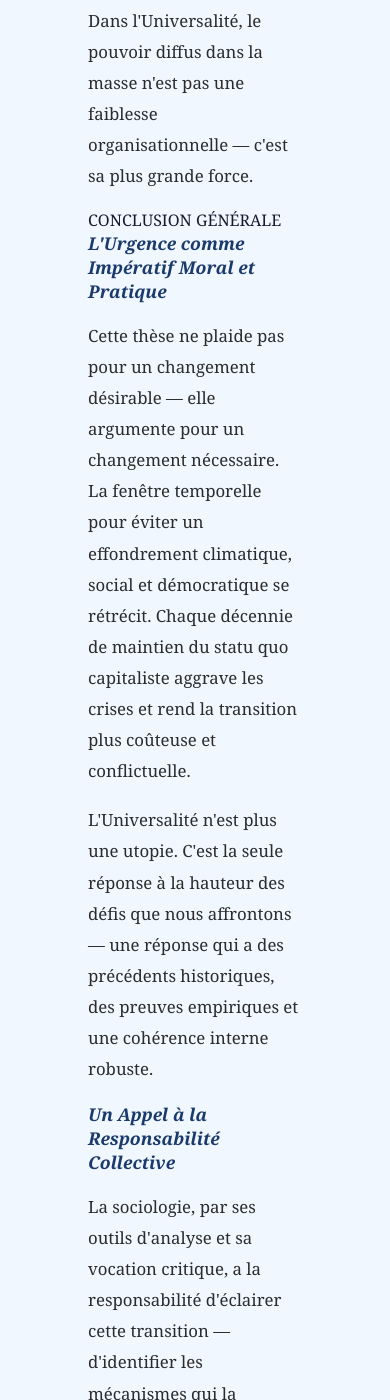
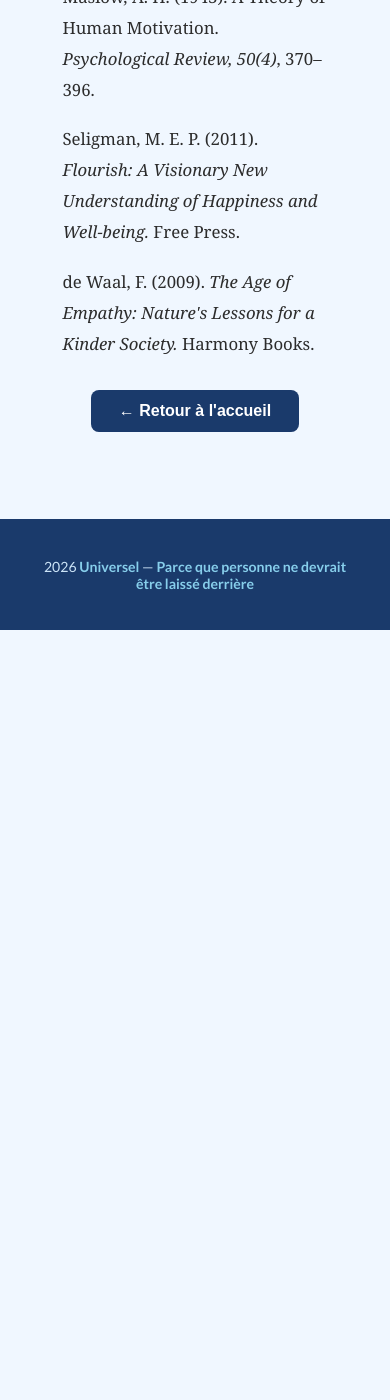
Before and after one commit to Monde-Universel/Monde-Universel.github.io, a Jekyll site: the page built from these.html, in a window 390 px wide and 1400 px high, scrolled down 31197 px. Built offline with Jekyll 4.4.1, drawn with Linux system fonts in a browser that asks for light colours; after the commit the page ends 31827 px from its top, so only the background shows below that.

Commit message:
Add files via upload

```diff
--- a/these.html
+++ b/these.html
@@ -1,137 +1,125 @@
 ---
 layout: default
 title: "Un peu plus… — Thèse | Universel"
-description: ""
+description: "Analyse approfondie de l'Universalité comme alternative systémique au capitalisme — socio-trajectoire évolutive, gouvernance autorégulatrice et bien-être collectif."
 lang: fr
 canonical: "https://monde-universel.github.io/these.html"
-keywords: ""
+keywords: "universalité, alternative capitalisme, socio-trajectoire évolutive, gouvernance autorégulatrice, bien-être collectif, inégalités, mouvement universel"
 robots: "index, follow"
 author: "Le Fondateur — Universel"
-og_title: ""
-og_description: ""
+og_title: "Un peu plus… — Thèse | Universel"
+og_description: "Analyse approfondie de l'Universalité comme alternative systémique au capitalisme — socio-trajectoire évolutive, gouvernance autorégulatrice et bien-être collectif."
 og_image: "https://monde-universel.github.io/logouniversel.jpeg.JPG"
 og_url: "https://monde-universel.github.io/these.html"
 og_type: "article"
 og_locale: "fr_CA"
 ---
 
+
 <style>
-
 .these-editorial {
   max-width: 980px;
   margin: 0 auto;
   padding: clamp(2rem, 4vw, 3.5rem) 1rem clamp(3rem, 6vw, 5rem);
 }
-.these-editorial .container {
+.these-editorial .page-shell {
   max-width: 920px;
   margin: 0 auto;
 }
+.these-editorial h1,
+.these-editorial h2,
+.these-editorial h3 {
+  color: var(--color-primary, #1a3a6b);
+}
 .these-editorial h1 {
   margin: 0 0 0.85rem;
-  color: var(--color-primary, #1a3a6b);
-  font-size: clamp(2.1rem, 5vw, 4rem);
+  font-size: clamp(2rem, 4.6vw, 3.8rem);
   line-height: 1.08;
   letter-spacing: -0.02em;
 }
 .these-editorial .discipline {
   margin: 1rem 0 2rem;
-  font-size: 1.05rem;
-  color: var(--color-text-muted, #555);
+  text-align: center;
+  font-style: italic;
+  color: var(--color-text-muted, #5f6470);
 }
 .these-editorial .resume-box,
 .these-editorial .toc,
-.these-editorial .content-section,
+.these-editorial .chapter,
+.these-editorial .intro-section,
+.these-editorial .conclusion-box,
 .these-editorial .quote-box,
 .these-editorial .bib-section {
   box-sizing: border-box;
 }
-.these-editorial .resume-box {
-  margin: 0 0 2.5rem;
+.these-editorial .resume-box,
+.these-editorial .toc,
+.these-editorial .conclusion-box,
+.these-editorial .quote-box {
+  margin: 0 0 2rem;
   padding: 1.35rem 1.25rem;
+  border: 1px solid color-mix(in srgb, var(--color-primary, #1a3a6b) 12%, transparent);
   border-radius: 16px;
-  background: linear-gradient(145deg, rgba(255,255,255,0.96) 0%, rgba(233,244,255,0.82) 100%);
-  border: 1px solid rgba(26,58,107,0.10);
+  background: color-mix(in srgb, var(--color-surface, #ffffff) 90%, #dff1ff 10%);
 }
-.these-editorial .toc {
-  margin: 2.75rem 0 3rem;
-  padding-top: 0.5rem;
-}
-.these-editorial .toc h2 {
-  margin-bottom: 1rem;
-}
-.these-editorial .toc ol {
-  padding-left: 1.2rem;
-}
-.these-editorial .toc li {
-  margin-bottom: 0.45rem;
-}
-.these-editorial .content-section {
-  margin-bottom: 2rem;
-}
-.these-editorial .content-section h2 {
-  margin: 2.5rem 0 1rem;
-  color: var(--color-primary, #1a3a6b);
-}
-.these-editorial .content-section h3 {
-  margin: 1.75rem 0 0.75rem;
-  color: var(--color-primary, #1a3a6b);
+.these-editorial .toc ol,
+.these-editorial .toc ul,
+.these-editorial .chapter ol,
+.these-editorial .chapter ul,
+.these-editorial .intro-section ol,
+.these-editorial .intro-section ul,
+.these-editorial .conclusion-box ol,
+.these-editorial .conclusion-box ul,
+.these-editorial #bibliographie ul,
+.these-editorial #bibliographie ol {
+  padding-left: 1.35rem;
 }
 .these-editorial p,
 .these-editorial li {
-  font-size: 1.04rem;
-  line-height: 1.88;
+  line-height: 1.85;
 }
-.these-editorial .quote-box {
-  margin: 1.5rem 0;
-  padding: 1rem 1.1rem;
-  border-left: 4px solid var(--color-accent, #87CEEB);
-  border-radius: 14px;
-  background: linear-gradient(145deg, rgba(255,255,255,0.96) 0%, rgba(233,244,255,0.72) 100%);
+.these-editorial .part-title,
+.these-editorial .part-header {
+  margin: 2.2rem 0 1rem;
+  font-weight: 700;
+  color: var(--color-primary, #1a3a6b);
 }
-.these-editorial .bib-section {
-  margin-top: 1.6rem;
+.these-editorial .chapter,
+.these-editorial .intro-section,
+.these-editorial .bib-section,
+.these-editorial #conclusion,
+.these-editorial #bibliographie {
+  margin-bottom: 1.75rem;
 }
 .these-editorial .bib-item {
-  margin-bottom: 0.75rem;
+  margin-bottom: 0.8rem;
+}
+.these-editorial a {
+  color: var(--color-primary, #1a3a6b);
+}
+.these-editorial hr {
+  margin: 2rem 0;
+  border: 0;
+  border-top: 1px solid color-mix(in srgb, var(--color-primary, #1a3a6b) 14%, transparent);
 }
 html[lang="fr"] #content-fr { display: block; }
 html[lang="fr"] #content-en { display: none; }
 html[lang="en"] #content-fr { display: none; }
 html[lang="en"] #content-en { display: block; }
-@media (prefers-color-scheme: dark) {
-  .these-editorial .discipline { color: rgba(237,246,248,0.78); }
+@media (max-width: 700px) {
+  .these-editorial { padding-inline: 0.9rem; }
   .these-editorial .resume-box,
-  .these-editorial .quote-box {
-    background: linear-gradient(145deg, rgba(19,26,36,0.96) 0%, rgba(11,17,26,0.99) 100%);
-    border-color: rgba(135,206,235,0.18);
-  }
+  .these-editorial .toc,
+  .these-editorial .conclusion-box,
+  .these-editorial .quote-box { padding: 1.05rem; }
 }
-html[data-theme="dark"] .these-editorial .discipline { color: rgba(237,246,248,0.78); }
-html[data-theme="dark"] .these-editorial .resume-box,
-html[data-theme="dark"] .these-editorial .quote-box {
-  background: linear-gradient(145deg, rgba(19,26,36,0.96) 0%, rgba(11,17,26,0.99) 100%);
-  border-color: rgba(135,206,235,0.18);
-}
-
-.container { max-width: 820px; margin: 0 auto; padding: 40px 24px 60px; }
-.resume-box {
-            background: #1a3a6b; color: #e8f4fd; border-radius: 12px;
-            padding: 24px 28px; margin-bottom: 36px; line-height: 1.8; font-size: 1rem;
-        }
-.discipline { text-align: center; font-style: italic; color: #555; font-family: Arial, sans-serif; font-size: 0.95rem; margin-bottom: 30px; }
-.toc { background: #fff; border-radius: 12px; box-shadow: 0 4px 18px rgba(0,0,0,0.08); padding: 28px 32px; margin-bottom: 40px; }
-.toc h2 { color: #1a3a6b; font-size: 1.2rem; margin-bottom: 18px; border-left: 5px solid #87CEEB; padding-left: 12px; }
-.toc ol { padding-left: 20px; }
-.toc li { margin-bottom: 7px; font-family: Arial, sans-serif; font-size: 0.95rem; }
-.toc a { color: #1a3a6b; text-decoration: none; border-bottom: 1px dotted #87CEEB; }
-.part-title { font-weight: bold; color: #555; margin: 14px 0 6px; font-style: italic; list-style: none; margin-left: -20px; }
-.bib-section { margin-bottom: 30px; }
-.bib-item { font-size: 0.93rem; line-height: 1.7; color: #333; margin-bottom: 10px; padding-left: 20px; text-indent: -20px; font-family: Arial, sans-serif; }
 </style>
 
 <section class="these-editorial">
-  <div class="container">
-<div id="content-fr" >
+  <div class="page-shell">
+<div id="content-fr">
+
+<div class="container">
 <h1>De l'Urgence de Remplacer le Capitalisme par l'Universalité</h1>
 <h1 style="font-size:1.2rem; margin-top:8px;">Vers un Nouveau Paradigme de Gouvernance Humaine</h1>
 <p class="discipline">Thèse de sociologie politique et économique</p>
@@ -418,11 +406,15 @@
 <p class="bib-item">de Waal, F. (2009). <em>The Age of Empathy: Nature's Lessons for a Kinder Society.</em> Harmony Books.</p>
 </div>
 </div>
+<div style="text-align:center; margin-top:40px;">
+<a data-i18n="back_home" href="index.html" style="background:#1a3a6b; color:#fff; padding:12px 28px; border-radius:8px; text-decoration:none; font-family:Arial,sans-serif; font-weight:bold;">← Retour à l'accueil</a>
+</div>
+</div>
 </div>
 
-</div>
+<div id="content-en">
 
-<div id="content-en" >
+<div class="container">
 <h1>On the Urgency of Replacing Capitalism with Universality</h1>
 <h1 style="font-size:1.2rem; margin-top:8px;">Toward a New Paradigm of Human Governance</h1>
 <p class="discipline">Thesis in political and economic sociology</p>
@@ -698,21 +690,24 @@
 <p class="bib-item">de Waal, F. (2009). <em>The Age of Empathy.</em> Harmony Books.</p>
 </div>
 </div>
+<div style="text-align:center; margin-top:40px;">
+<a href="index.html" style="background:#1a3a6b; color:#fff; padding:12px 28px; border-radius:8px; text-decoration:none; font-family:Arial,sans-serif; font-weight:bold;">← Back to Home</a>
 </div>
-
+</div>
 </div>
   </div>
 </section>
 
+
 <script>
-(function() {
-  function applyPageLang(lang) {
-    var fr = document.getElementById('content-fr');
-    var en = document.getElementById('content-en');
-    if (fr) fr.style.display = lang === 'fr' ? 'block' : 'none';
-    if (en) en.style.display = lang === 'en' ? 'block' : 'none';
-    document.documentElement.lang = lang;
+(function () {
+  const params = new URLSearchParams(window.location.search);
+  const lang = params.get('lang');
+  const html = document.documentElement;
+  if (lang === 'en' || lang === 'fr') {
+    html.setAttribute('lang', lang);
+  } else if (!html.getAttribute('lang')) {
+    html.setAttribute('lang', 'fr');
   }
-  document.addEventListener('umLangChange', function(e) { applyPageLang(e.detail.lang); });
 })();
 </script>
```
